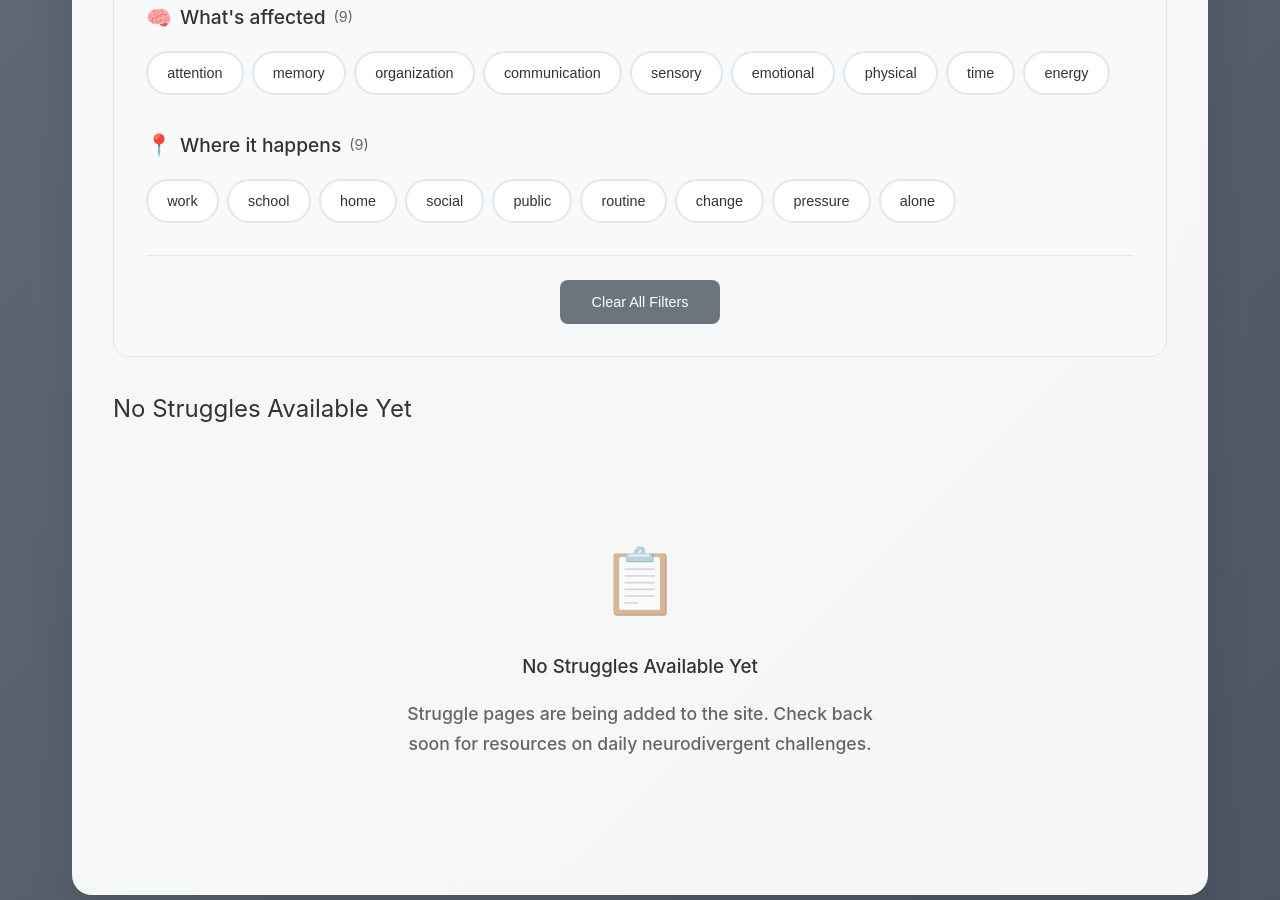
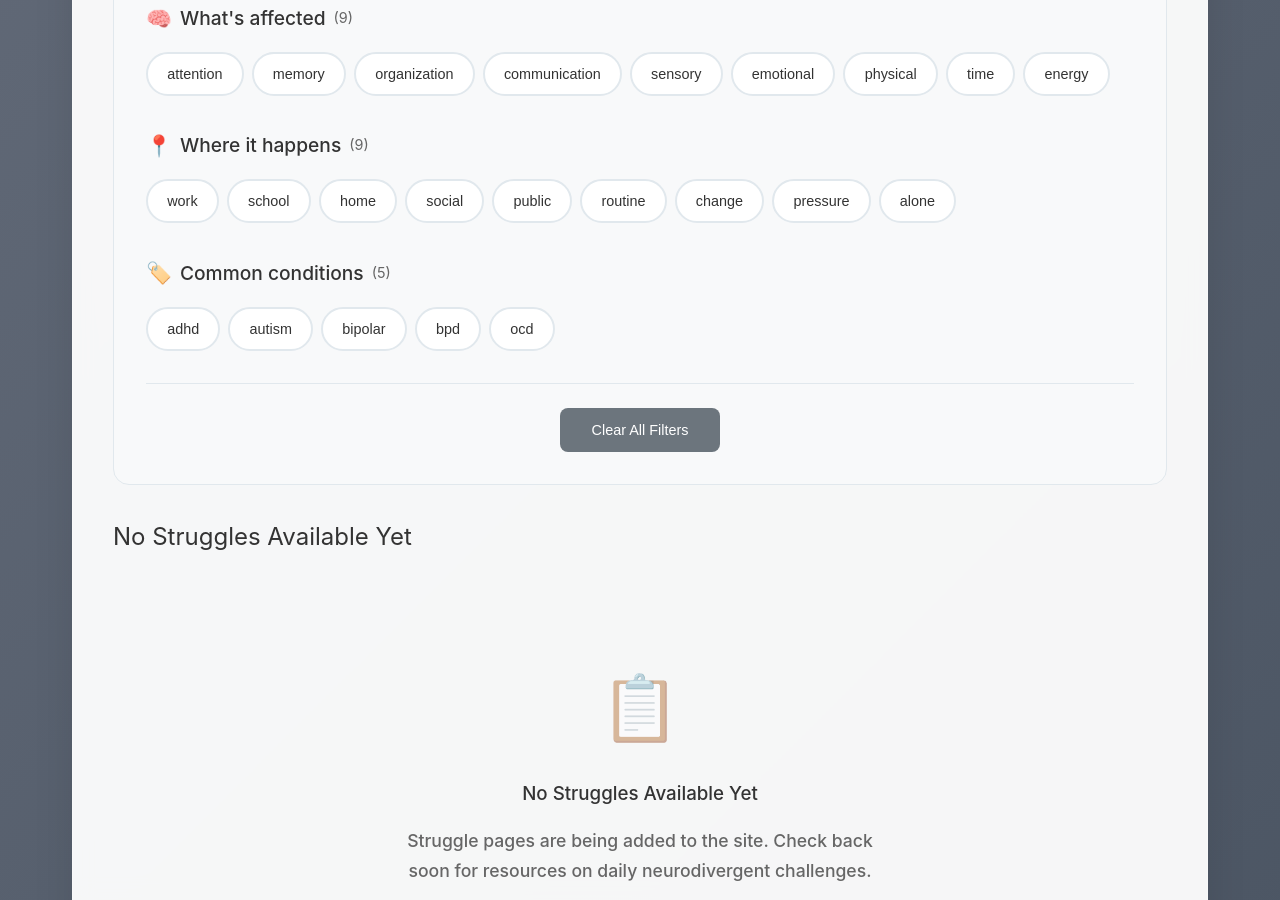
Before and after one commit to neurodivergent-survival-guide/neurodivergent-survival-guide, a Jekyll site: the page built from struggles/index.html, in a window 1280 px wide and 900 px high, scrolled down 1365 px. Built offline with Jekyll 4.4.1, drawn with Linux system fonts in a browser that asks for light colours.

Commit message:
Update tag_system.yml

```diff
--- a/_data/tag_system.yml
+++ b/_data/tag_system.yml
@@ -47,3 +47,14 @@ categories:
       - change
       - pressure
       - alone
+
+  - id: condition
+    name: "Common conditions"
+    icon: "🏷️"
+    description: "Which neurodivergent conditions frequently experience this struggle"
+    tags:
+      - adhd
+      - autism
+      - bipolar
+      - bpd
+      - ocd
```
